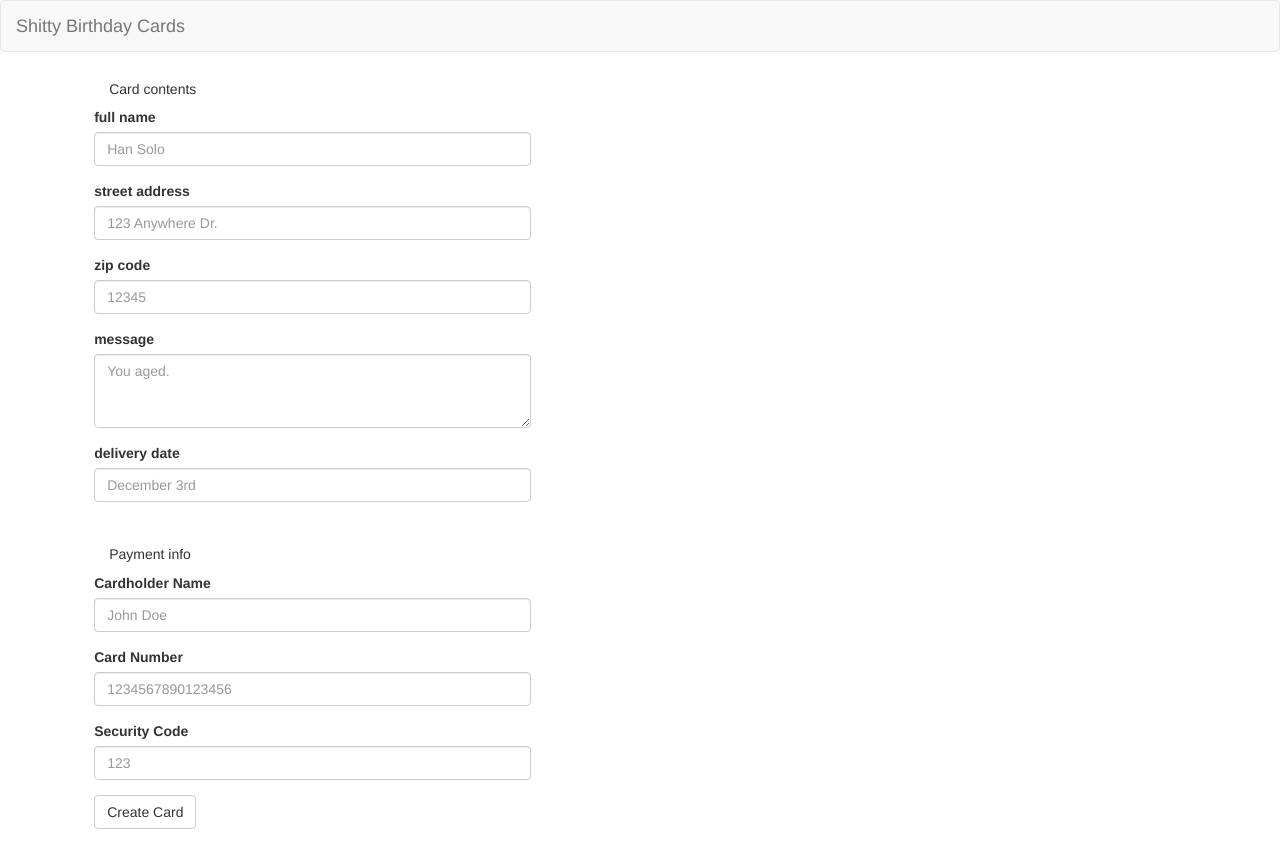
After one commit to dimino/shittybirthdaycards, a Django app: page /cards in a window 1280 px wide. The commit adds this page. Run offline with Django 3.2, Linux system fonts and the light colour scheme; some libraries are stand-ins or nearby versions.

Commit message:
Some random stab at templating.

```diff
--- a/shittybirthdaycards_com/sbc/templates/base.html
+++ b/shittybirthdaycards_com/sbc/templates/base.html
@@ -5,13 +5,20 @@
     <title>{% block title%}{% endblock %}</title>
     <link href="https://maxcdn.bootstrapcdn.com/bootstrap/3.3.7/css/bootstrap.min.css" rel="stylesheet" integrity="sha384-BVYiiSIFeK1dGmJRAkycuHAHRg32OmUcww7on3RYdg4Va+PmSTsz/K68vbdEjh4u" crossorigin="anonymous" />
     <link rel="stylesheet" href="https://cdnjs.cloudflare.com/ajax/libs/bootswatch/3.3.7/cyborg/bootstrap.min.css" integrity="sha256-OS83dfsRdMVkXGhSSJtvinOaQUUIYaFZfF2DBwdFqb0=" crossorigin="anonymous" />
-    <script src="https://maxcdn.bootstrapcdn.com/bootstrap/3.3.7/js/bootstrap.min.js" integrity="sha384-Tc5IQib027qvyjSMfHjOMaLkfuWVxZxUPnCJA7l2mCWNIpG9mGCD8wGNIcPD7Txa" crossorigin="anonymous"></script>
     <link rel="stylesheet" href="https://cdnjs.cloudflare.com/ajax/libs/normalize/5.0.0/normalize.min.css" integrity="sha256-t2/7smZfgrST4FS1DT0bs/KotCM74XlcqZN5Vu7xlrw=" crossorigin="anonymous" />
     <link rel="stylesheet" href="{% static 'sbc.css' %}" />
   </head>
   <body>
-    <div class="content">
-      {% block content %}{% endblock %}
+    <div class="navbar navbar-default">
+      <div class="container-fluid">
+        <div class="navbar-header">
+          <a class="navbar-brand" href="/">
+            Shitty Birthday Cards
+          </a>
+        </div>
+      </div>
     </div>
+    {% block content %}{% endblock %}
+    <script src="https://maxcdn.bootstrapcdn.com/bootstrap/3.3.7/js/bootstrap.min.js" integrity="sha384-Tc5IQib027qvyjSMfHjOMaLkfuWVxZxUPnCJA7l2mCWNIpG9mGCD8wGNIcPD7Txa" crossorigin="anonymous"></script>
   </body>
 </html>
--- /dev/null
+++ b/shittybirthdaycards_com/sbc/templates/create_card.html
@@ -0,0 +1,52 @@
+{% extends "base.html" %}
+
+{% block title %}shitty birthday cards{% endblock %}
+
+{% block content %}
+<div class="content">
+  <div class="row">
+    <div class="col-md-4 col-md-offset-1">
+      <form class="form-horizontal" action="/api/v1/cards/" method="post">
+        <h5>Card contents</h5>
+        <div class="form-group">
+          <label for="whoCard">full name</label>
+          <input type="text" class="form-control" id="whoCard" placeholder="Han Solo" />
+        </div>
+        <div class="form-group">
+          <label for="streetCard">street address</label>
+          <input type="text" class="form-control" id="streetCard" placeholder="123 Anywhere Dr." />
+        </div>
+        <div class="form-group">
+          <label for="zipCard">zip code</label>
+          <input type="text" class="form-control" id="zipCard" placeholder="12345" />
+        </div>
+        <div class="form-group">
+          <label for="messageCard">message</label>
+          <textarea rows=3 class="form-control" id="messageCard" placeholder="You aged."></textarea>
+        </div>
+        <div class="form-group">
+          <label for="dateCard">delivery date</label>
+          <input type="text" class="form-control" id="dateCard" placeholder="December 3rd" />
+        </div>
+        <br>
+        <h5>Payment info</h5>
+        <div class="form-group">
+          <label for="paymentName">Cardholder Name</label>
+          <input type="text" class="form-control" id="paymentName" placeholder="John Doe"/>
+        </div>
+        <div class="form-group">
+          <label for="paymentNumber">Card Number</label>
+          <input type="text" class="form-control" id="paymentNumber" placeholder="1234567890123456"/>
+        </div>
+        <div class="form-group">
+          <label for="paymentSecurityCode">Security Code</label>
+          <input type="text" class="form-control" id="paymentSecurityCode" placeholder="123"/>
+        </div>
+        <div class="form-group">
+          <button type="submit" class="btn btn-default">Create Card</button>
+        </div>
+      </form>
+    </div>
+  </div>
+</div>
+{% endblock %}
--- a/shittybirthdaycards_com/sbc/urls/ui.py
+++ b/shittybirthdaycards_com/sbc/urls/ui.py
@@ -4,5 +4,6 @@ from sbc.views import ui
 
 
 urlpatterns = [
-    url(r'^$', ui.IndexView.as_view()),
+    url(r'^$', ui.LandingView.as_view()),
+    url(r'^cards', ui.CreateCardView.as_view()),
 ]
--- a/shittybirthdaycards_com/sbc/views/ui.py
+++ b/shittybirthdaycards_com/sbc/views/ui.py
@@ -1,5 +1,9 @@
 from django.views.generic import TemplateView
 
 
-class IndexView(TemplateView):
-    template_name = 'index.html'
+class CreateCardView(TemplateView):
+    template_name = 'create_card.html'
+
+
+class LandingView(TemplateView):
+    template_name = 'landing.html'
--- a/shittybirthdaycards_com/shittybirthdaycards_com/urls.py
+++ b/shittybirthdaycards_com/shittybirthdaycards_com/urls.py
@@ -1,6 +1,6 @@
 from django.conf.urls import url, include
 
 urlpatterns = [
-    url(r'^$', include('sbc.urls.ui')),
+    url(r'', include('sbc.urls.ui')),
     url(r'^api/v1/', include('sbc.urls.api')),
 ]
```
Also changed, not shown: shittybirthdaycards_com/sbc/templates/index.html (deleted, +0 -7 lines), shittybirthdaycards_com/sbc/templates/landing.html (added, +13 -0 lines).
